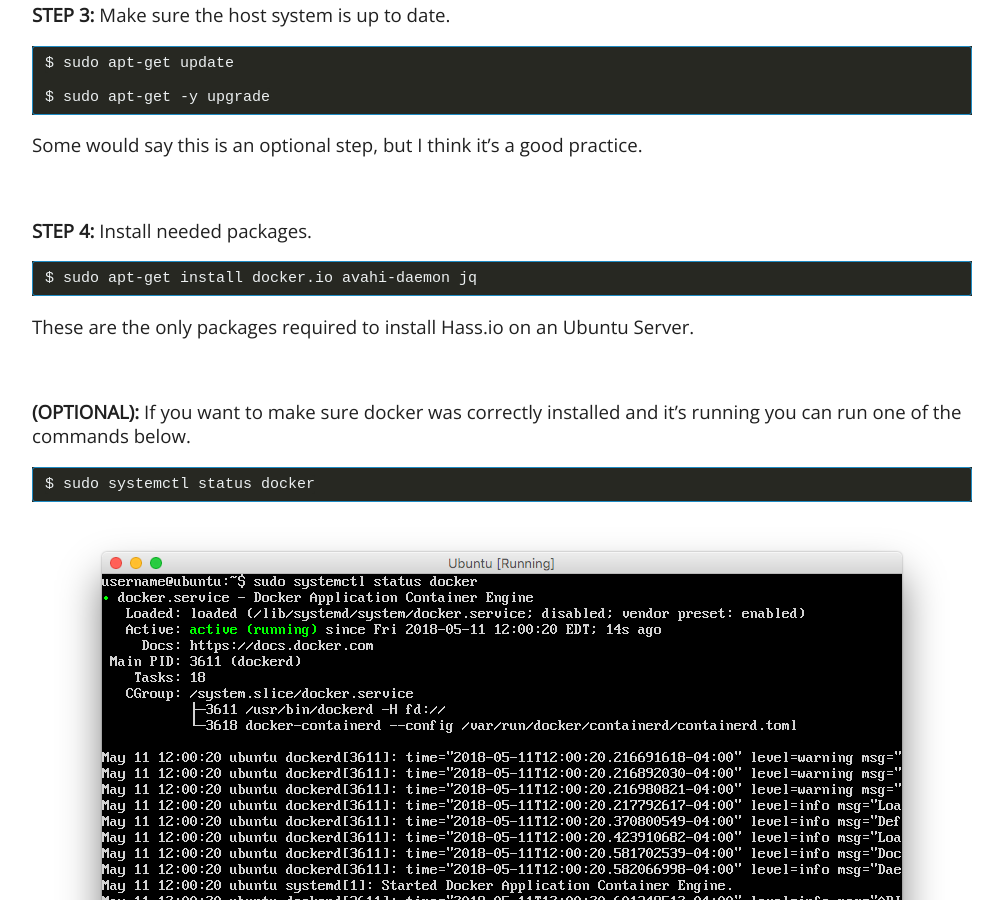
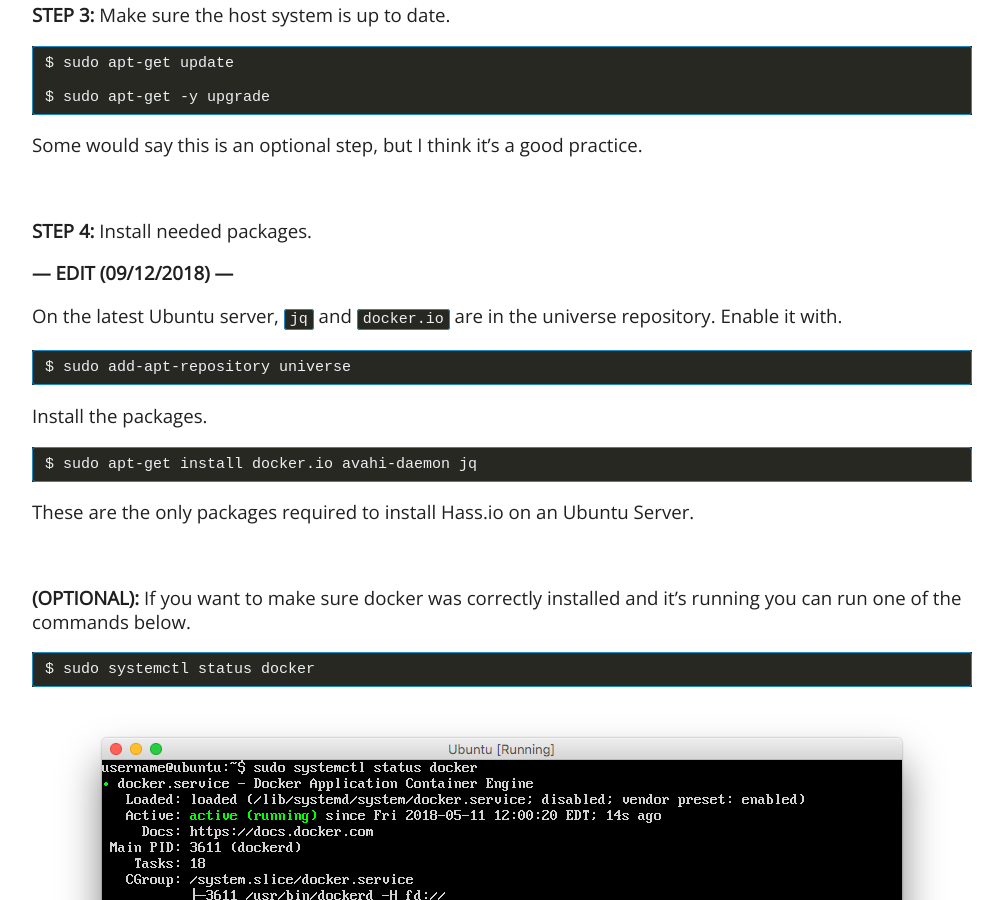
Before and after one commit to bonanitech/blog, a Jekyll site: the page built from _posts/2018-05-12-how-to-install-hass.io-on-ubuntu-server-18.04.md, in a window 1280 px wide and 900 px high, scrolled down 856 px. Shown: the whole window, without its empty margins (138-1141 px from the left). Built offline with Jekyll 4.4.1, drawn with Linux system fonts in a browser that asks for light colours; comment, search, counter and statistics services are not loaded.

Commit message:
Update post

````diff
--- a/_posts/2018-05-12-how-to-install-hass.io-on-ubuntu-server-18.04.md
+++ b/_posts/2018-05-12-how-to-install-hass.io-on-ubuntu-server-18.04.md
@@ -39,6 +39,16 @@ Some would say this is an optional step, but I think it's a good practice.
 <br />
 
 **STEP 4:** Install needed packages.
+
+**--- EDIT \(09/12/2018\) ---**
+
+On the latest Ubuntu server, `jq` and `docker.io` are in the universe repository. Enable it with.
+
+```
+$ sudo add-apt-repository universe
+```
+
+Install the packages.
 
 ```
 $ sudo apt-get install docker.io avahi-daemon jq
````
